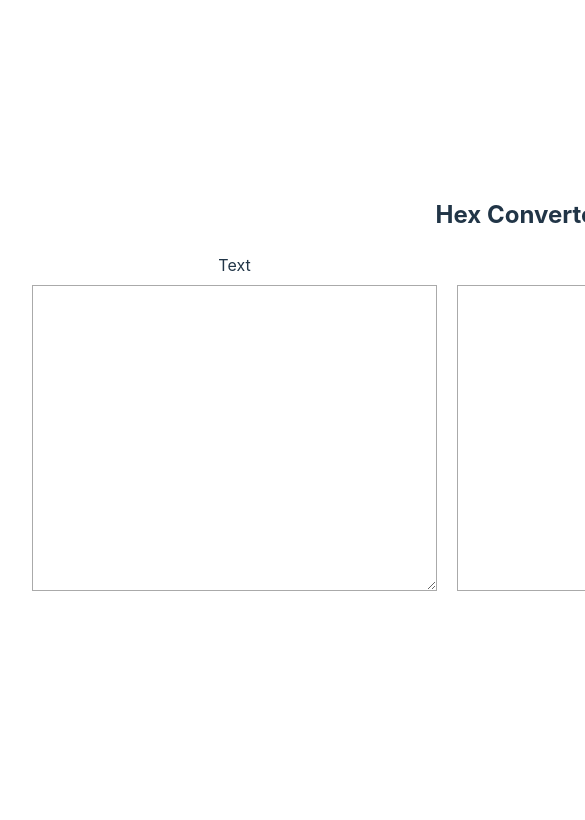
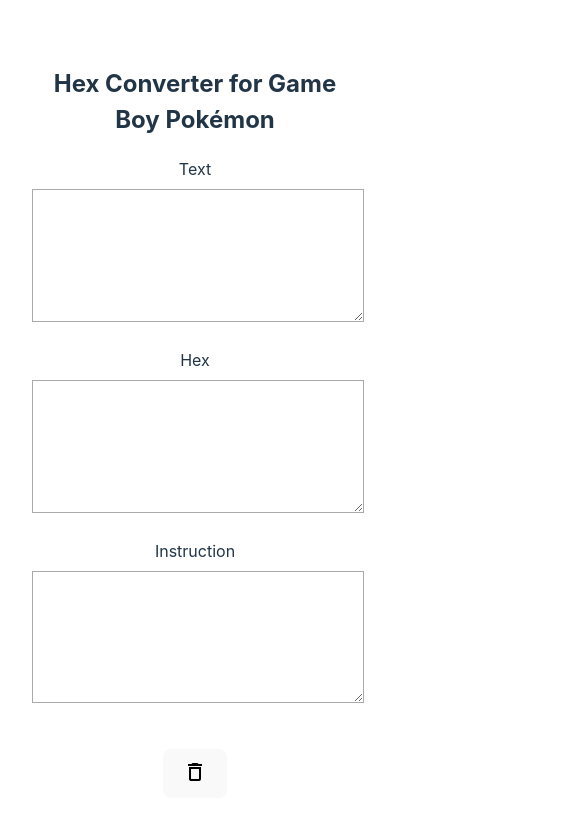
Before and after one commit to flag3/hex-converter-GB-Pokemon, a React (Vite) app: page / in a window 390 px wide. Shown: the top 820 px of the page, 585 px wide, since content can reach past the window. Built offline with nearby package versions, Linux system fonts and the light colour scheme.

Commit message:
feat: 🎸 Support for smartphone portrait mode

```diff
--- a/src/App.css
+++ b/src/App.css
@@ -69,3 +69,19 @@
 button:hover {
   background-color: #555;
 }
+
+@media screen and (max-width: 768px) {
+  .App {
+    display: block;
+  }
+
+  .input-container {
+    display: block;
+  }
+
+  textarea {
+    width: 100%;
+    height: 15vh;
+    margin-bottom: 20px;
+  }
+}
```
